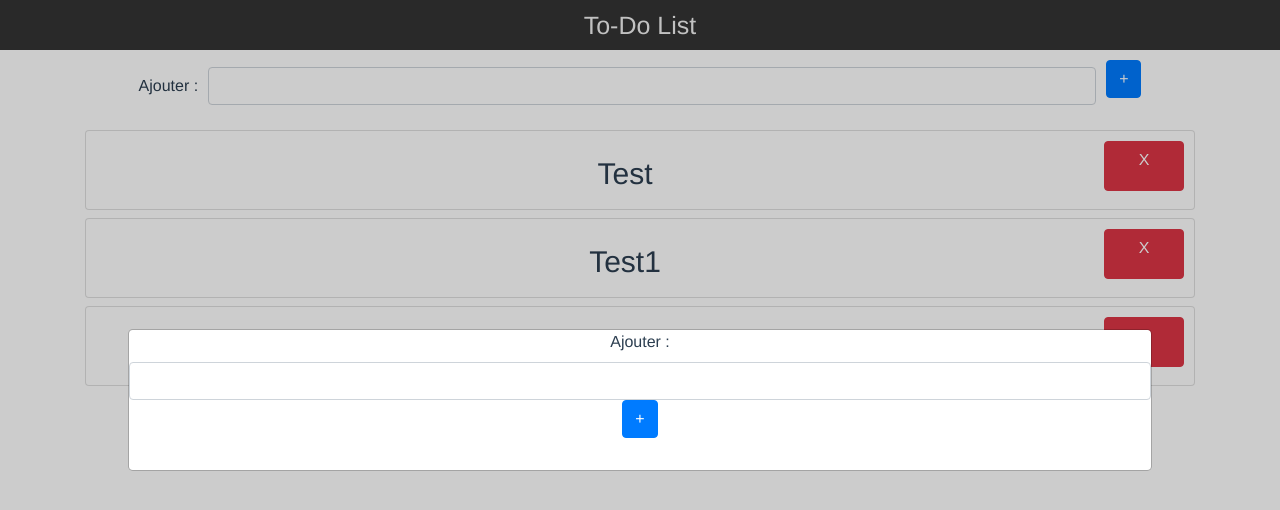
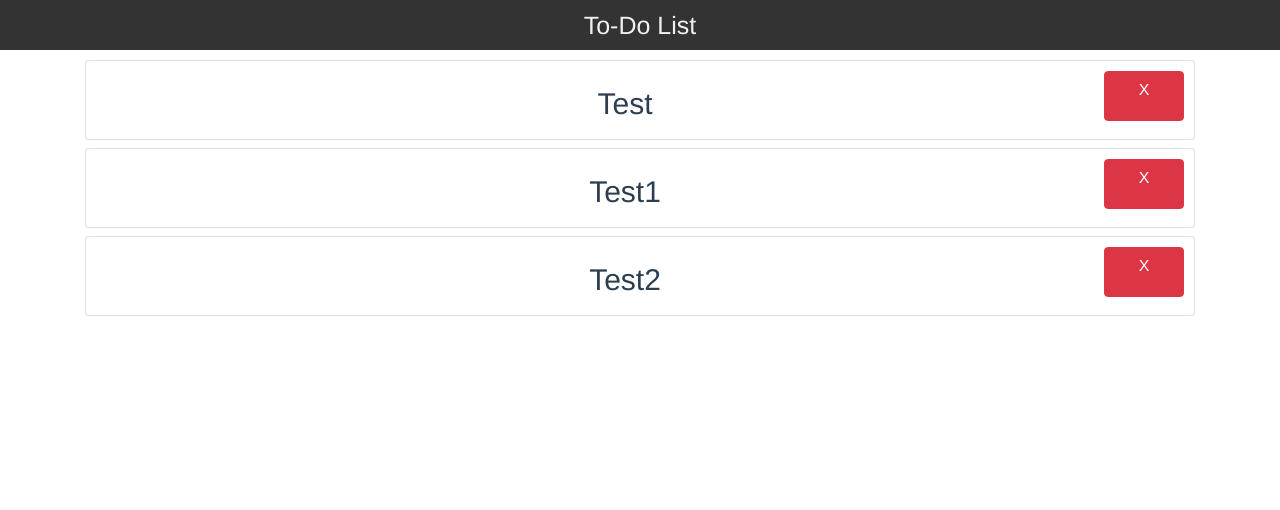
Before and after one commit to samuel-rl/VueJS-To-Do-List, a Vue app: page / in a window 1280 px wide. Shown: the top 510 px of the page. Built offline with nearby package versions, Linux system fonts and the light colour scheme.

Commit message:
finish modal component
modal = display none when app is launch

```diff
--- a/src/components/Contenu.vue
+++ b/src/components/Contenu.vue
@@ -1,15 +1,6 @@
 <template>
     <div class="container mt-5">
         <modal-form></modal-form>
-        <form>
-            <div class="form-group divForm">
-                <label class="block labelAdd" for="action">Ajouter :</label>
-                <input v-model="formData.toDo" type="text" id="action" class="block form-control displ">
-                <button v-on:click.prevent="addTodo" class="block btn btn-primary mb-3 btn-add">+</button>
-
-            </div>
-
-        </form>
         <ul>
             <li v-bind:key="index" v-for="(toDo, index) in arrayToDo">
                 <item v-bind:id="index" :toDo="toDo" :suppression="suppression"></item>
--- a/src/components/ModalForm.vue
+++ b/src/components/ModalForm.vue
@@ -3,9 +3,8 @@
         <div class="modal-content">
             <form>
                 <div class="form-group">
-                    <label class="labelAdd" for="action">Ajouter :</label>
-                    <input v-model="formData.toDo" type="text" id="action" class="form-control">
-                    <button v-on:click.prevent="addTodo" class="btn btn-primary mb-3">+</button>
+                    <input v-model="formData.toDo" type="text" id="action" class="form-control inputAdd">
+                    <button v-on:click.prevent="addTodo" class="btn btn-primary mb-3 btnAdd">+</button>
                 </div>
             </form>
         </div>
@@ -21,13 +20,23 @@ export default {
 				toDo: '',
 			},
 		};
+    },
+    methods: {
+		addTodo: function() {
+			if (this.formData.toDo != '') {
+				this.arrayToDo.push(this.formData.toDo);
+				this.formData.toDo = '';
+			}else{
+                document.getElementById("action").focus();
+            }
+		},
 	},
 };
 </script>
 
 <style scoped>
 .modal {
-	display: block;
+	display: none;
 	position: fixed;
 	width: 100%;
 	height: 100%;
@@ -38,11 +47,28 @@ export default {
 	z-index: 10;
 }
 .modal-content {
+    border-radius: 10px;
 	position: absolute;
 	left: 50%;
 	top: 50%;
 	-webkit-transform: translate(-50%, -50%);
 	transform: translate(-50%, -50%);
-    width: 80%;
+	width: 80%;
+}
+.inputAdd {
+	width: 60%;
+	height: 60px;
+	text-align: center;
+	margin: 20px auto;
+}
+
+.btnAdd {
+    width: 80px;
+    font-size: 20px;
+    transition: all 0.4s ease-out;
+}
+
+.btnAdd:hover{
+    width: 100px;
 }
 </style>
```
